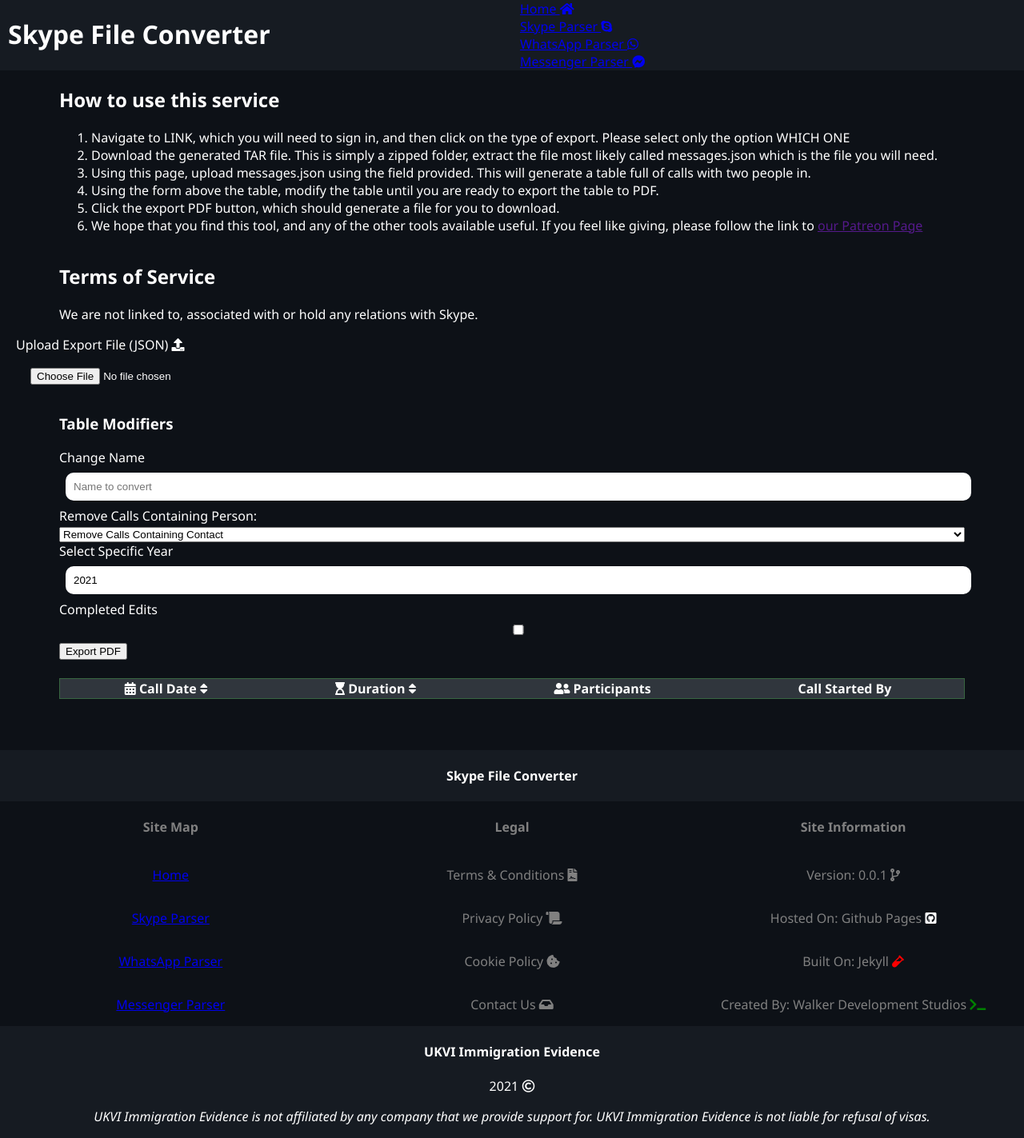
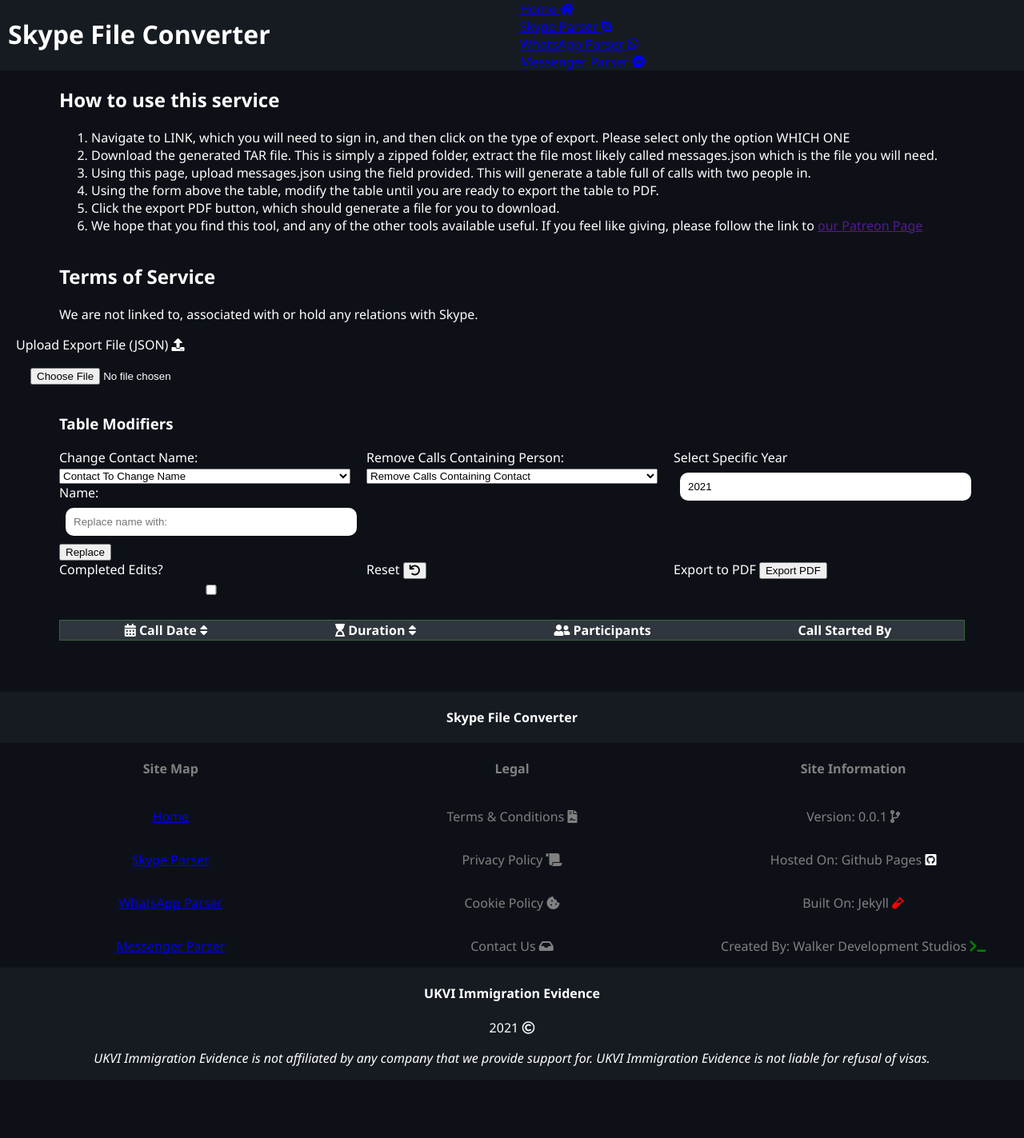
Before and after one commit to SamuelDW/immigrationevidencehelper, a Jekyll site: the page built from skype-converter.html, in a window 1280 px wide. Shown: the whole page at 80% size. Built offline with Jekyll 4.4.1, drawn with Linux system fonts in a browser that asks for light colours; after the commit the page ends 1350 px from its top, so only the background shows below that.

Commit message:
All filters work, but only on first use

```diff
--- a/assets/js/display_results.js
+++ b/assets/js/display_results.js
@@ -6,7 +6,7 @@ function displayResultsAsTable(callArray, table) {
     callArray.forEach(call => {
         let row = '<tr><td>' + call.date.toLocaleDateString('en-GB') + '</td>'
             + '<td class="'+ SKYPE_CALL_DURATION +'">' + secondsToHms(call.duration) + '</td>'
-            + '<td style="display:inline-grid;">' + '<span>' + call.participentOne + '</span><span> ' + call.participentTwo + '</span></td>'
+            + '<td style="display:inline-grid;">' + '<span>' + call.participentOne + '</span><span>' + call.participentTwo + '</span></td>'
             + '<td>' + call.whoStartedCall + '</td></tr>'
 
         let newRow = tableBody.insertRow(tableBody.rows.length)
--- a/assets/js/filter_results.js
+++ b/assets/js/filter_results.js
@@ -1,21 +1,26 @@
-let nameChanger = document.getElementById('name-changer'),
+let nameBeingChangedInput = document.getElementById('name-being-changed-select'),
     table = document.getElementById('skype-table'),
-    removeSelect = document.getElementById('select-remove')
+    removeSelectBox = document.getElementById('select-remove'),
+    nameReplacingInput = document.getElementById('name-desired-input')
+    replaceButton = document.getElementById('replace-button'),
+    yearSelector = document.getElementById('year-selector')
 
-nameChanger.addEventListener('change', function () {
-    let nameToChange = nameChanger.value,
-        tableRows = table.rows
-
-    tableRows.forEach(row => {
-        let names = row.cells[2].childNodes
-        //console.log(row.cells[2].childNodes)
-        let participentOne = names[0].innerHTML,
-            participentTwo = names[1].innerHTML
-    })
+/**
+ * On change, remove the rows in the table
+ */
+removeSelectBox.addEventListener('change', function () {
+    removeCallsByPerson(table, removeSelectBox.value)
 })
 
-removeSelect.addEventListener('change', function () {
-    removeCallsByPerson(table, removeSelect.value)
+/**
+ * On button press, replace names in the table
+ */
+replaceButton.addEventListener('click', function () {
+    changeNamesInTable(table, nameBeingChangedInput, nameReplacingInput)
+})
+
+yearSelector.addEventListener('keydown', function () {
+    showRowsBySpecificYear(table, yearSelector.value)
 })
 
 /**
@@ -24,9 +29,7 @@ removeSelect.addEventListener('change', function () {
  * @param {*} selectedOption
  */
 function removeCallsByPerson(table, selectedOption) {
-    let tableRows = table.rows,
-        rowsToDelete = [],
-        rowCount = tableRows.length
+    let tableRows = table.rows
 
     for (let i = tableRows.length; i > 0; i--) {
         if (tableRows[i -1].cells[3].innerHTML === selectedOption) {
@@ -34,3 +37,45 @@ function removeCallsByPerson(table, selectedOption) {
         }
     }
 }
+
+/**
+ * Change names in a table in columns
+ * @param {Element} table table to be affected
+ * @param {Element} valueEnteredInput selected name to change
+ * @param {Element} nameBeingChangedValue name being changed to this value
+ */
+function changeNamesInTable(table, valueEnteredInput, nameBeingChangedValue) {
+    let nameToChange = valueEnteredInput.value,
+        newName = nameBeingChangedValue.value
+
+    for (let i = 0; i < table.rows.length; i++) {
+        let participents = table.rows[i].cells[2].childNodes,
+            startedBy = table.rows[i].cells[3]
+
+        participents[0].innerHTML = (participents[0].innerHTML === nameToChange)
+            ? participents[0].innerHTML = newName
+            : participents[0].innerHTML
+
+        participents[1].innerHTML = (participents[1].innerHTML === nameToChange)
+            ? participents[1].innerHTML = newName
+            : participents[1].innerHTML
+
+        startedBy.innerHTML = (startedBy.innerHTML === nameToChange)
+            ? startedBy = newName
+            : startedBy.innerHTML
+    }
+}
+
+/**
+ *
+ * @param {Element} table
+ * @param {Number} year
+ */
+function showRowsBySpecificYear(table, year) {
+    for (let i = table.rows.length; i > 0; i--) {
+        let date = table.rows[i -1].cells[0].innerHTML
+        if (date.split("/")[2] === year) {
+            table.deleteRow(i -1)
+        }
+    }
+}
--- a/assets/js/upload.js
+++ b/assets/js/upload.js
@@ -34,6 +34,7 @@ window.addEventListener('load', function () {
 
             displayResultsAsTable(distinctCalls, 'skype-table')
             populateCallRemoval(contacts, 'select-remove')
+            populateCallRemoval(contacts, 'name-being-changed-select')
         }
         reader.readAsText(e.target.files[0]);
     })
--- a/skype-converter.html
+++ b/skype-converter.html
@@ -29,24 +29,49 @@ title: Skype File Converter
 </div>
 
 <div class="grid-container" id="skype-display-table">
-    <div class="grid-90 prefix-5">
+    <div class="grid-90 prefix-5 grid-parent">
+        <div class="grid-100">
             <h3>Table Modifiers</h3>
+        </div>
         <form>
-            <label for="namechanger">Change Name</label>
-            <input type="text" placeholder="Name to convert" name="namechanger" id="name-changer">
+            <div class="grid-33">
+                <label for="changename">Change Contact Name:</label>
+                <select name="changename" id="name-being-changed-select">
+                    <option disabled selected>Contact To Change Name</option>
+                </select>
 
+                <label for="namewantedvalue">Name:</label>
+                <input type="text" placeholder="Replace name with:" name="namewantedvalue" id="name-desired-input">
+
+                <button value="Replace" type="button" id="replace-button">Replace</button>
+            </div>
+
+            <div class="grid-33">
                 <label for="removename">Remove Calls Containing Person:</label>
                 <select name="removename" id="select-remove">
                     <option disabled selected>Remove Calls Containing Contact</option>
-            </select><br>
+                </select>
+            </div>
 
+            <div class="grid-33">
                 <label for="year-select">Select Specific Year</label>
-            <input type="number" min="2003" max="2099" step="1" value="2021" name="year-select">
+                <input type="number" min="2003" max="2099" step="1" value="2021" name="year-select" id="year-selector">
+            </div>
+            <div class="clear"></div>
 
-            <label for="completed-modifiers">Completed Edits</label>
+            <div class="grid-33">
+                <label for="completed-modifiers">Completed Edits?</label>
                 <input type="checkbox" name="completed-modifiers">
+            </div>
+            <div class="grid-33">
+                <label for="reset-table">Reset</label>
+                <button name="reset-table" value="Reset" type="button"><i class="fas fa-undo"></i></button>
+            </div>
+            <div class="grid-33">
+                <label for="export">Export to PDF</label>
+                <button type="button" value="Export PDF" id="export-skype-pdf" name="export">Export PDF</button>
+            </div>
         </form>
-        <button type="button" value="Export PDF" id="export-skype-pdf">Export PDF</button>
     </div>
     <div class="grid-90 prefix-5 mobile-grid-90">
         <table id="skype-table">
```
Lines whose indentation alone changed are shown as unchanged.
